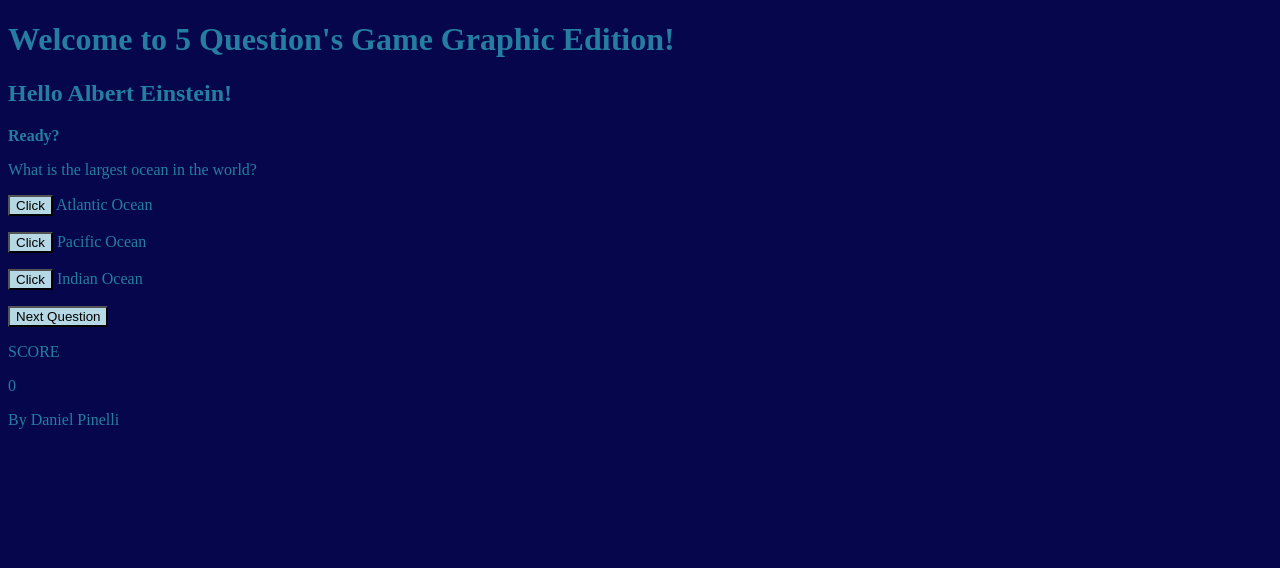
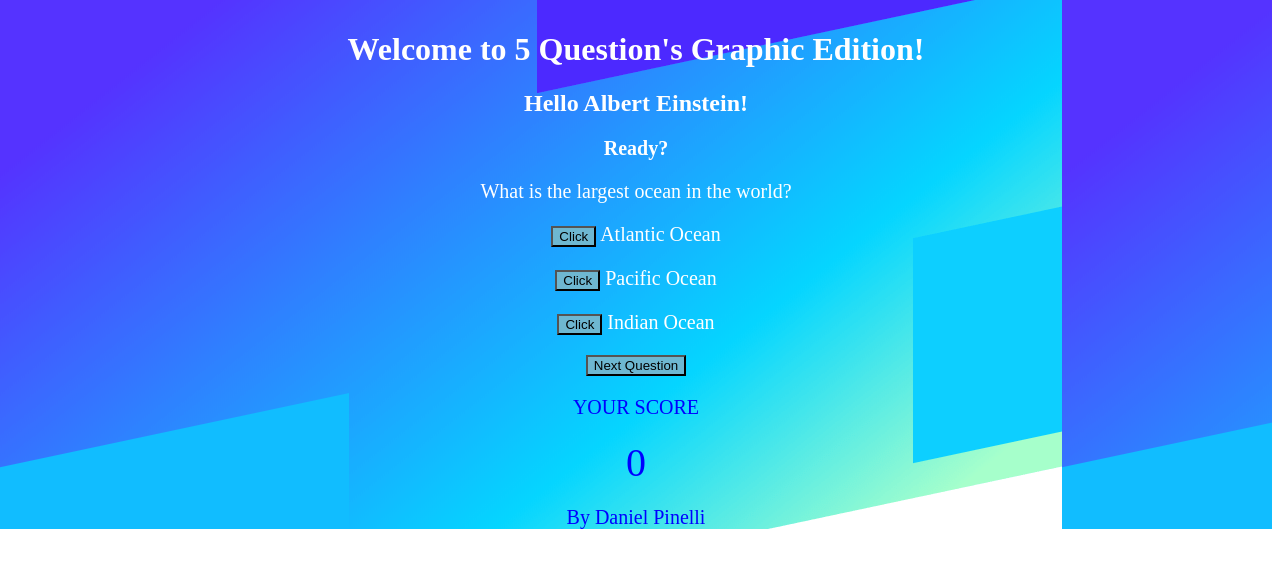
Before and after one commit to DaniPinelli/GraphicGame, a plain HTML site: page index.html in a window 1280 px wide. Drawn offline with Linux system fonts and the light colour scheme.

Commit message:
Added styles and little changes

```diff
--- a/index.html
+++ b/index.html
@@ -10,9 +10,9 @@
 </head>
 
 <body>
-    <div .class="container">
+    <div class="container">
         <div class="one">
-            <h1>Welcome to 5 Question's Game Graphic Edition!</h1>
+            <h1>Welcome to 5 Question's Graphic Edition!</h1>
             <h2>Hello Albert Einstein!</h2>
             <p><strong>Ready?</strong> </p>
         </div>
@@ -22,22 +22,27 @@
         <div class="wrongMessage">
             <h3>Wrong Answer!</h3>
         </div>
+
+        <div class="over">
+            <p>GAME OVER</p>
+        </div>
+
         <div class="questions">
+        </div>
 
-
-
+        <div class="nextBtn">
+            <button class="next" onClick="printQuestion(currentQindex)">Next Question</button>
         </div>
-        <div><button class="next" onClick="printQuestion(currentQindex)">Next Question</button></div>
 
 
 
 
         <div class="score">
-            <p>SCORE</p>
+            <p>YOUR SCORE</p>
             <p><span class="points"></span></p>
         </div>
 
-        <footer>
+        <footer class="foot">
             <p>By Daniel Pinelli</p>
         </footer>
     </div>
--- a/index.js
+++ b/index.js
@@ -18,8 +18,8 @@ const questionnaire = [{
         "answers": ["1945", "1947", "1943"]
     },
     {
-        "question": "What year only had 355 days?",
-        "answers": ["1582", "1615", "1823"]
+        "question": "Whats the name of Inspector Gadgets nieces dog?",
+        "answers": ["Brain", "Pluto", "Lassie"]
     }
 ];
 
@@ -53,8 +53,10 @@ const printQuestion = (i) => {
     if (finishCount == 5) {
 
         document.querySelector('.next').style.display = 'none';
+        setTimeout("document.querySelector('.over').style.display = 'block'", 4000);
+    }
 
-    }
+
 }
 
 const evaluator = (answer, obj) => {
@@ -63,7 +65,7 @@ const evaluator = (answer, obj) => {
 
     const parentP = obj.parentNode;
 
-    if (answer == "Pacific Ocean" || answer == "Deadpool" || answer == "The Angels Jump" || answer == "1945" || answer == "1582") {
+    if (answer == "Pacific Ocean" || answer == "Deadpool" || answer == "The Angels Jump" || answer == "1945" || answer == "Brain") {
         parentP.classList.add('right');
         pointsCounter = pointsCounter + 100;
         document.querySelector('.points').innerHTML = pointsCounter;
@@ -78,4 +80,4 @@ const evaluator = (answer, obj) => {
 }
 
 
-setTimeout('printQuestion(currentQindex)', 3000);
+setTimeout('printQuestion(currentQindex)', 2000);
--- a/style.css
+++ b/style.css
@@ -1,28 +1,81 @@
 body {
-    background: rgb(6, 6, 77);
-    color: rgb(37, 126, 161);
+    margin-top: 0;
+    margin-left: 0;
+    color: white;
+}
+
+.container {
+    background-image: url('bg.png');
+}
+
+.one {
+    padding-top: 10px;
+    width: auto;
+    margin: 0 auto;
+    text-align: center;
+}
+
+.questions {
+    width: auto;
+    margin: 0 auto;
+    text-align: center;
+}
+
+.nextBtn {
+    margin: 0 auto;
+    text-align: center;
+}
+
+p {
+    font-size: 20px;
+}
+
+.points {
+    font-size: 40px;
 }
 
 .right {
     background: green;
     color: antiquewhite;
+    width: fit-content;
+    margin: 0 auto;
+    text-align: center;
 }
 
 .wrong {
     background: red;
     color: white;
+    width: fit-content;
+    margin: 0 auto;
+    text-align: center;
 }
 
 .congrats {
     display: none;
-    color: blueviolet;
-    font-size: 30px;
+    color: rgb(39, 224, 79);
+    font-size: 25px;
+    width: 600px;
+    margin: 0 auto;
+    text-align: center;
+}
+
+h2 {
+    margin-top: 0px;
+    margin-bottom: 10px;
 }
 
 .wrongMessage {
     display: none;
-    color: blueviolet;
-    font-size: 30px;
+    color: rgb(194, 130, 12);
+    font-size: 20px;
+    width: 600px;
+    margin: 0 auto;
+    text-align: center;
+}
+
+h3 {
+    margin-top: 0px;
+    margin-bottom: 10px;
 }
 
 .btn {
@@ -34,9 +87,28 @@ body {
 }
 
 .score {
-    float: center;
+    color: blue;
+    width: auto;
+    margin: 0 auto;
+    text-align: center;
 }
 
 button {
-    background: rgb(182, 216, 228);
+    background: rgb(110, 183, 209);
 }
+
+.over {
+    font-size: 40px;
+    color: black;
+    display: none;
+    width: auto;
+    margin: 0 auto;
+    text-align: center;
+}
+
+.foot {
+    color: blue;
+    width: 600px;
+    margin: 0 auto;
+    text-align: center;
+}
```
Also changed, not shown: bg.png (added).
